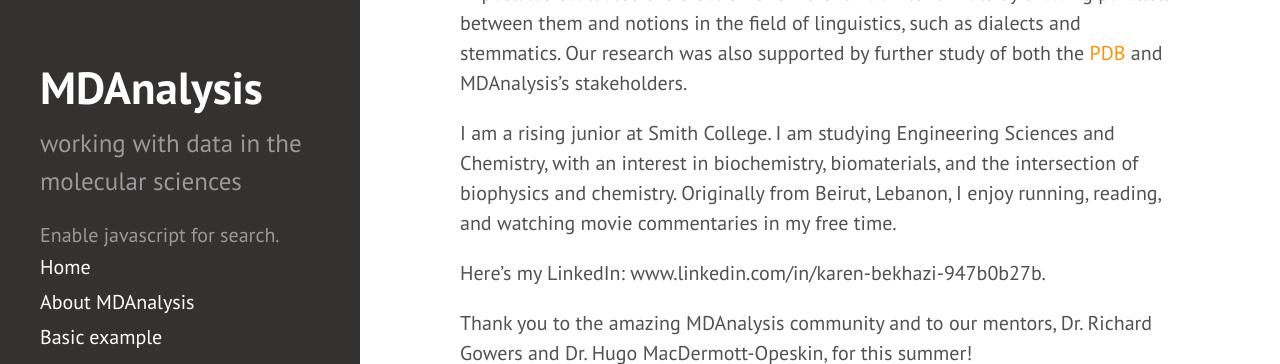
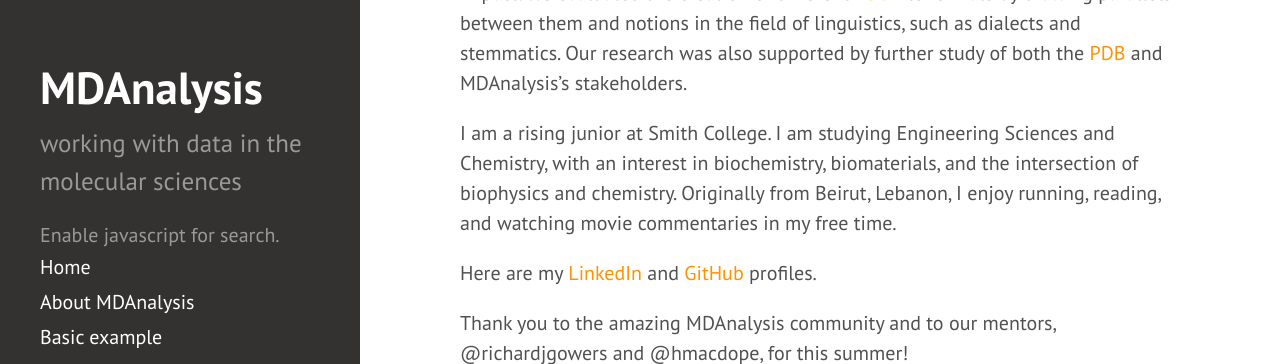
Before and after one commit to MDAnalysis/MDAnalysis.github.io, a Jekyll site: the page built from _posts/2023-06-16-sff-students.md, in a window 1280 px wide and 900 px high, scrolled down 1617 px, cut to the strip 0-364 px from the top of the window. Built offline with Jekyll 4.4.1, drawn with Linux system fonts in a browser that asks for light colours; comment, search, counter and statistics services are not loaded.

Commit message:
Add Karen, Richard, and Hugo's github handles

```diff
--- a/_posts/2023-06-16-sff-students.md
+++ b/_posts/2023-06-16-sff-students.md
@@ -41,9 +41,9 @@ Molecular dynamics simulations are capable of generating new trajectory analyses
 
 I am a rising junior at Smith College. I am studying Engineering Sciences and Chemistry, with an interest in biochemistry, biomaterials, and the intersection of biophysics and chemistry. Originally from Beirut, Lebanon, I enjoy running, reading, and watching movie commentaries in my free time.
 
-Here's my LinkedIn: www.linkedin.com/in/karen-bekhazi-947b0b27b.
+Here are my [LinkedIn][karen-linkedin] and [GitHub][karen-github] profiles.
 
-Thank you to the amazing MDAnalysis community and to our mentors, Dr. Richard Gowers and Dr. Hugo MacDermott-Opeskin, for this summer!
+Thank you to the amazing MDAnalysis community and to our mentors, @richardjgowers and @hmacdope, for this summer!
 
 ![Station1 Capstone Poster](https://github.com/MDAnalysis/MDAnalysis.github.io/tree/master/public/images/SFF2023_PD4_FinalPoster_Bekhazi_Ong.pptx.pdf)
 
@@ -53,3 +53,5 @@ Thank you to the amazing MDAnalysis community and to our mentors, Dr. Richard Go
 [john-github]: https://github.com/jong9559
 [john-linkedin]: https://www.linkedin.com/in/john-ong/
 [john-website]: https://jong9559.github.io/
+[karen-linkedin]: https://www.linkedin.com/in/karen-bekhazi-947b0b27b/
+[karen-github]: https://github.com/KarenBekhazi
```
